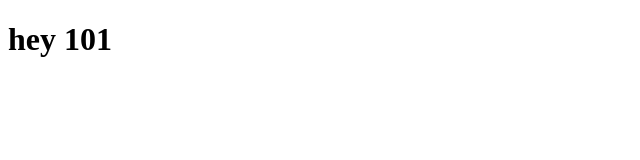
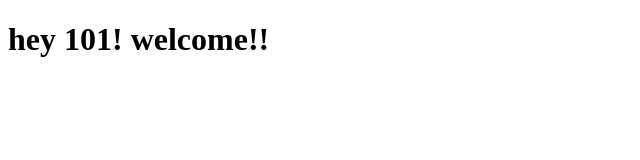
Before and after one commit to simran279/test-101, a plain HTML site: page site/index.html in a window 1280 px wide. Shown: the whole page, without its empty margins (0-640 px from the left). Drawn offline with Linux system fonts and the light colour scheme.

Commit message:
small change

```diff
--- a/site/index.html
+++ b/site/index.html
@@ -4,6 +4,6 @@
 	<title>hey 101</title>
 </head>
 <body>
-<h1>hey 101</h1>
+<h1>hey 101! welcome!!</h1>
 </body>
 </html>
```
